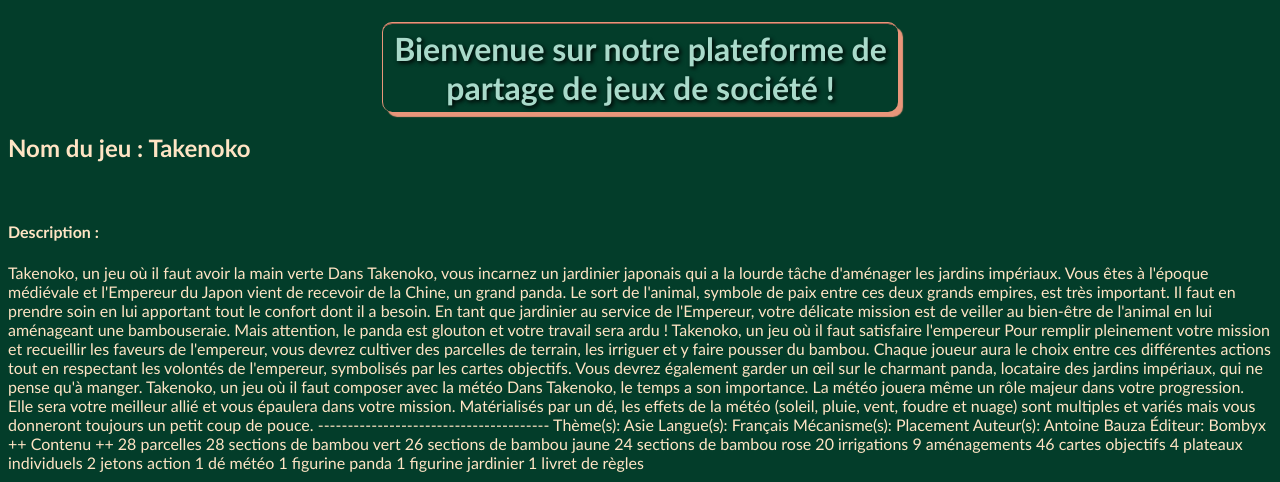
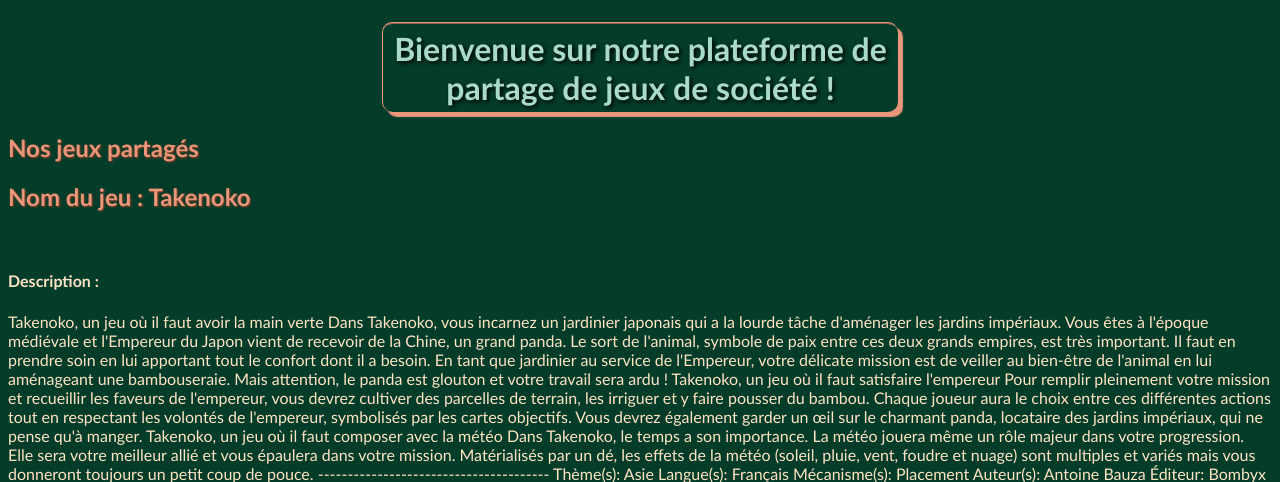
Before and after one commit to GlitchyMuon/Boardgame_site_project, a PHP site: page / in a window 1280 px wide. Shown: the part 125-607 px from the top of the page. Run offline with PHP 8.4, Linux system fonts and the light colour scheme; data comes from the database, SQL or seed files in the repository.

Commit message:
added "Nos jeux partagés" in home.php and css styling

```diff
--- a/CSS/style.css
+++ b/CSS/style.css
@@ -17,6 +17,12 @@
     padding-block-start: 5px;
     padding-block-end: 5px;
     width: 40%; /*sinon par défaut 100%*/
+}
+
+h2 {
+    color:darksalmon;
+    text-align: left;
+    text-shadow: 1px 1px 2px rgb(140, 60, 35);
 }
 
 p {
--- a/home.php
+++ b/home.php
@@ -9,6 +9,8 @@
 </head>
 <body>
     <h1>Bienvenue sur notre plateforme de partage de jeux de société !</h1>
+
+    <h2>Nos jeux partagés</h2>
 </body>
 </html>
 
```
